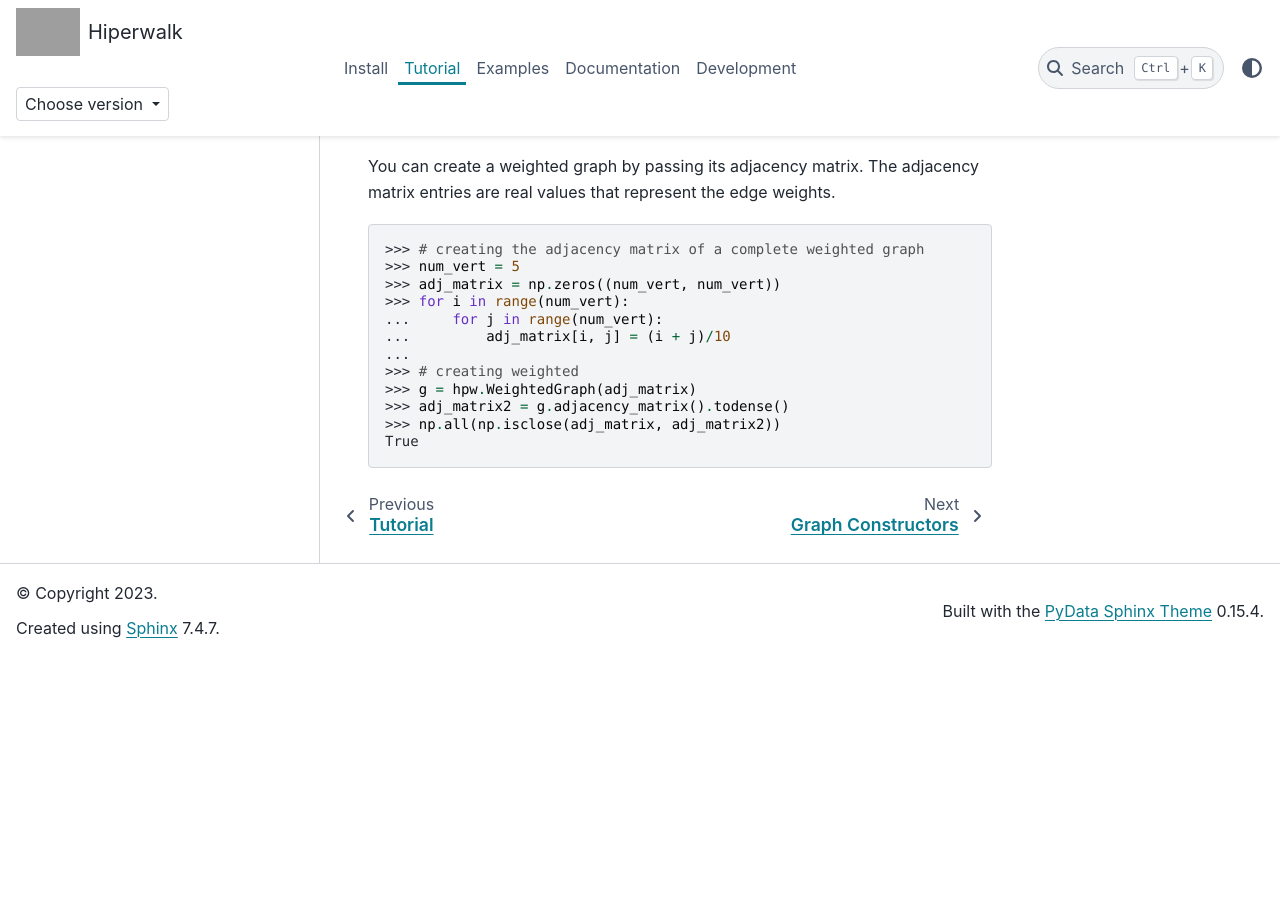
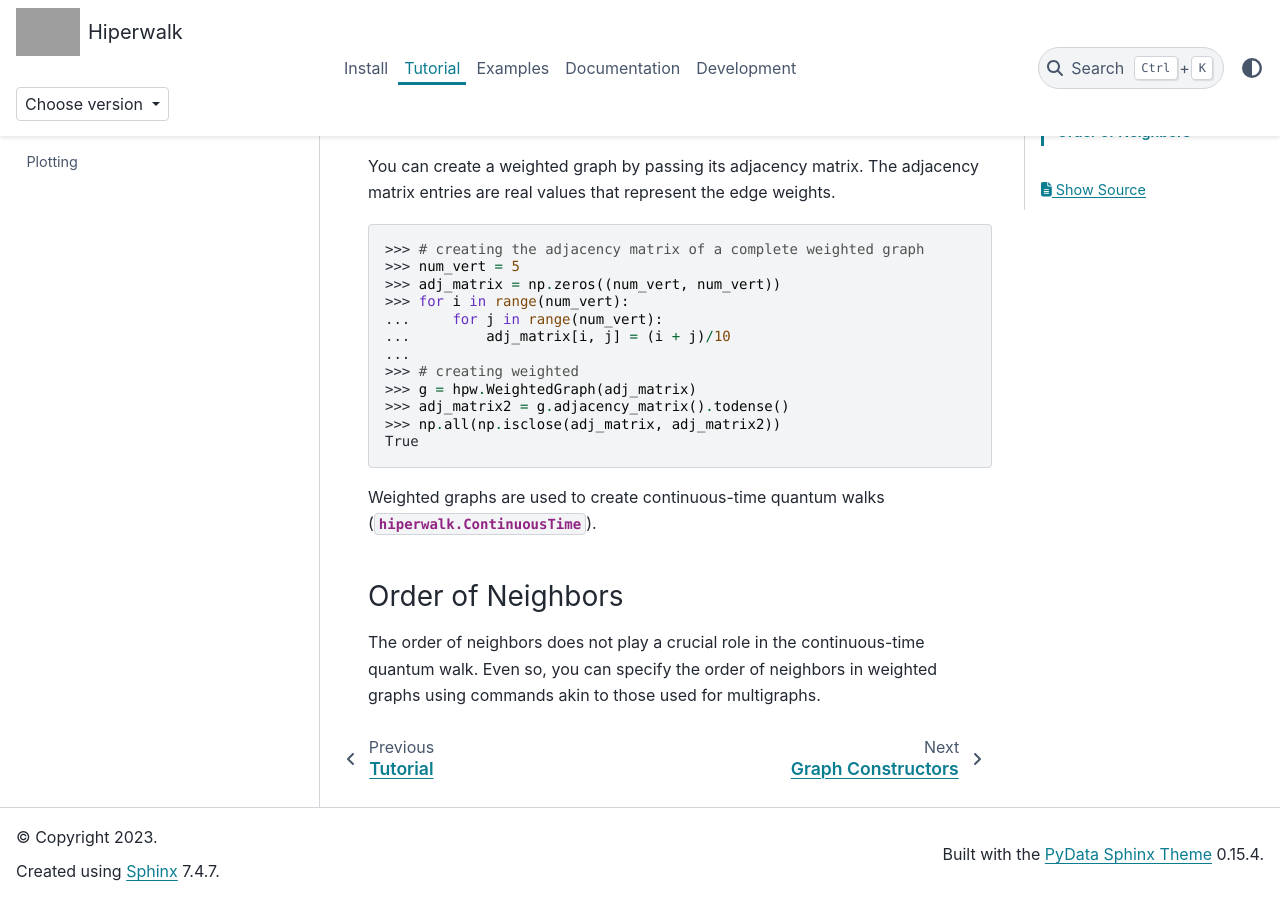
Before and after one commit to hiperwalk/hiperwalk, a Sphinx documentation site: the page built from docs/tutorial/graphs.rst, in a window 1280 px wide and 900 px high, scrolled down 3386 px. Built offline with Sphinx 7.4.7 and the PyData theme 0.15.4, drawn with Linux system fonts in a browser that asks for light colours; before the commit the page ends 4043 px from its top, so only the background shows below that; grey boxes are pictures that could not be loaded.

Commit message:
And order of neighbors of weighted graphs to tutorial

```diff
--- a/docs/tutorial/graphs.rst
+++ b/docs/tutorial/graphs.rst
@@ -197,3 +197,15 @@
 >>> adj_matrix2 = g.adjacency_matrix().todense()
 >>> np.all(np.isclose(adj_matrix, adj_matrix2))
 True
+
+Weighted graphs are used to create continuous-time quantum walks
+(:class:`hiperwalk.ContinuousTime`).
+
+
+Order of Neighbors
+------------------
+The order of neighbors does not play a crucial role in
+the continuous-time quantum walk.
+Even so,
+you can specify the order of neighbors in weighted graphs
+using commands akin to those used for multigraphs.
```
